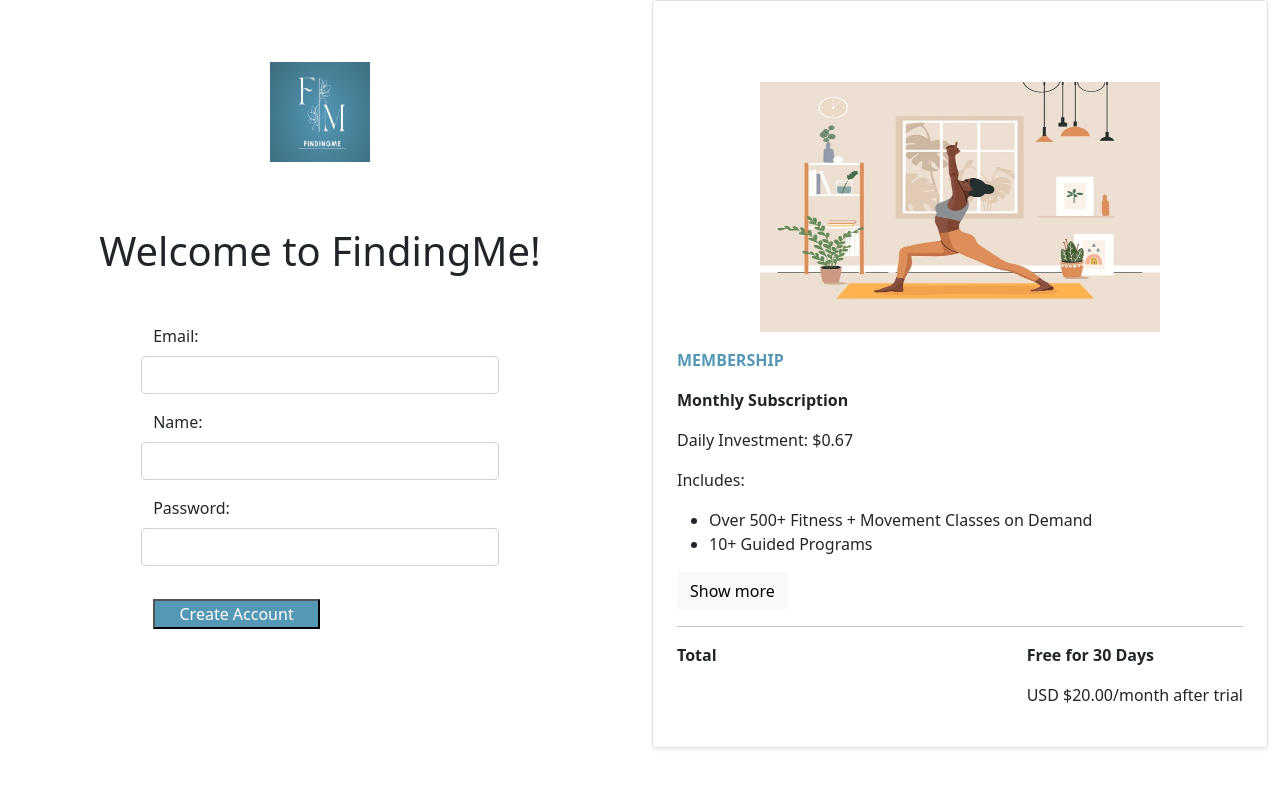
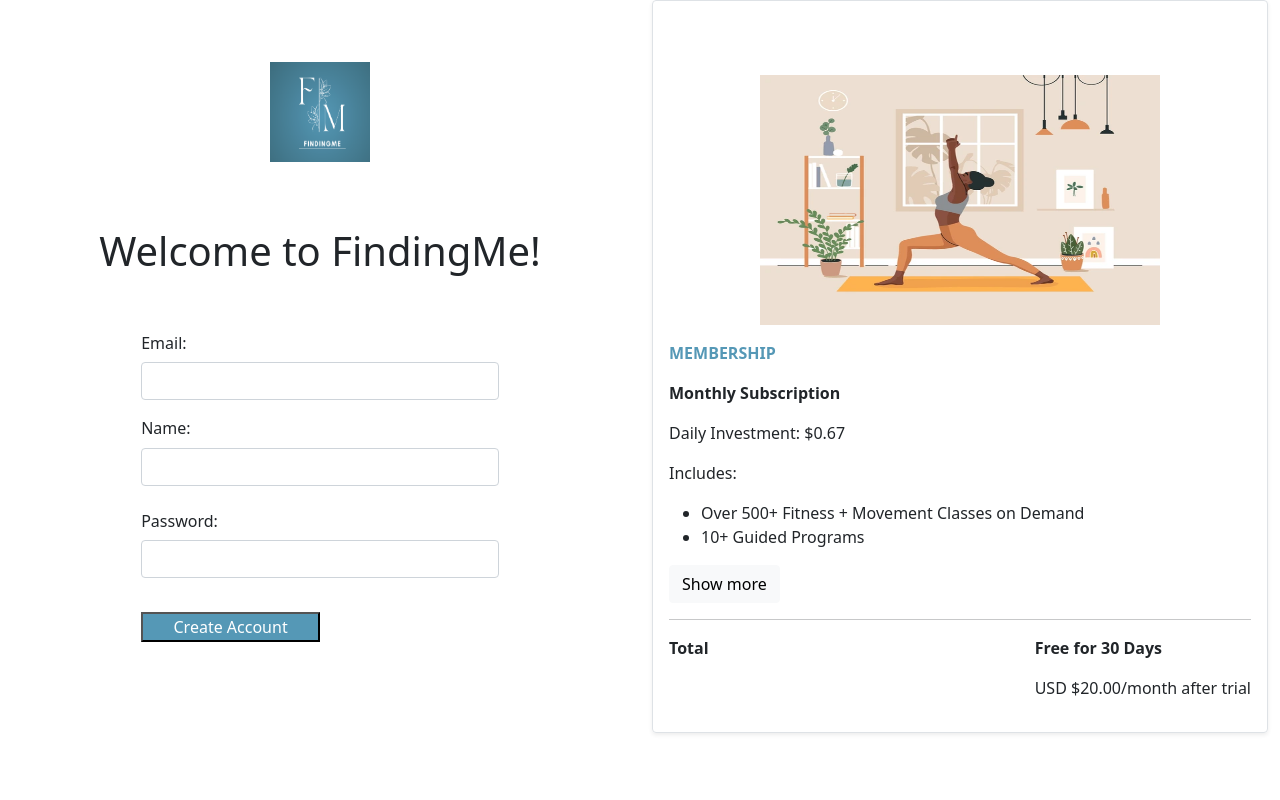
Before and after one commit to xcbhx/1910_final_project, a Flask app: page /join in a window 1280 px wide. Run offline with Flask 3, Linux system fonts and the light colour scheme.

Commit message:
cleaned up and edited a few details

```diff
--- a/static/styles.css
+++ b/static/styles.css
@@ -82,6 +82,7 @@
 .display_feeling {
     text-align: center;
     margin-bottom: 15%;
+    font-size: large;
 }
 
 
--- a/templates/base.html
+++ b/templates/base.html
@@ -6,6 +6,7 @@
         <title>FindingMe {% block title %} {% endblock %}</title>
         <link rel="stylesheet" href="{{ url_for('static', filename='styles.css') }}">
         <link href="https://cdn.jsdelivr.net/npm/bootstrap@5.0.2/dist/css/bootstrap.min.css" rel="stylesheet" integrity="sha384-EVSTQN3/azprG1Anm3QDgpJLIm9Nao0Yz1ztcQTwFspd3yD65VohhpuuCOmLASjC" crossorigin="anonymous">
+        <link href="https://fonts.googleapis.com/css2?family=Open+Sans:ital,wght@0,300..800;1,300..800&display=swap" rel="stylesheet">
     </head>
     <body>
         <!-- Navbar -->
@@ -22,7 +23,7 @@
                 <!-- Navbar Links -->
                 <div class="collapse navbar-collapse justify-content-center" id="navbarNav">
                     <ul class="navbar-nav">
-                        <li class="nav-item navbar-brand mb-0"><a class="nav-link" href="/aboutus">About Us</a></li>
+                        <!-- <li class="nav-item navbar-brand mb-0"><a class="nav-link" href="/aboutus">About Us</a></li> -->
                         <li class="nav-item navbar-brand mb-0"><a class="nav-link" href="/profile?logged_in={{ 'true' if logged_in else 'false' }}">Profile</a></li>
                         <li class="nav-item navbar-brand mb-0"><a class="nav-link" href="/movement">Movement</a></li>
                         {% if not logged_in and request.path == '/explore' %}
--- a/templates/join.html
+++ b/templates/join.html
@@ -17,22 +17,28 @@
 
                     <form action="/profile" method="POST">
                         <div class="mb-3 row">
-                            <label for="email" class="form-label">Email:</label>
-                            <input type="email" name="email" class="form-control" id="email" required>
+                            <label for="staticEmail" class="col-sm-2 col-form-label" required>Email:</label>
+                            <div class="col-sm-15">
+                                <input type="email" class="form-control" id="staticEmail" required>
+                            </div>
                         </div>
                         <div class="mb-3 row">
                             <label for="name" class="form-label">Name:</label>
-                            <input type="text" name="name" class="form-control" id="name" required>
+                            <div class="col-sm-15">
+                                <input type="text" class="form-control" id="name" required>
+                            </div>
                         </div>
                         <div class="mb-3 row">
-                            <label for="password" class="form-label">Password:</label>
-                            <input type="password" name="password" class="form-control" id="password" required>
+                            <label for="inputPassword" class="col-sm-2 col-form-label" required>Password:</label>
+                                <div class="col-sm-15">
+                                    <input type="password" class="form-control" id="inputPassword">
+                                </div>
                         </div>
                         <button type="submit" class="button">Create Account</button>
                     </form>
                 </div>
                 <div class="col-md-6">
-                    <div class="p-4 border rounded shadow-sm">
+                    <div class="p-3 border rounded shadow-sm">
                         <div id="membership">
                             <img src="static/womanstretching.webp" alt="placeholder" width="400" height="250" class="d-block mx-auto mb-3">
                             <p class="membership_h">MEMBERSHIP</p>
```
Also changed, not shown: templates/profile.html (+4 -4 lines), templates/signin.html (+4 -4 lines).
